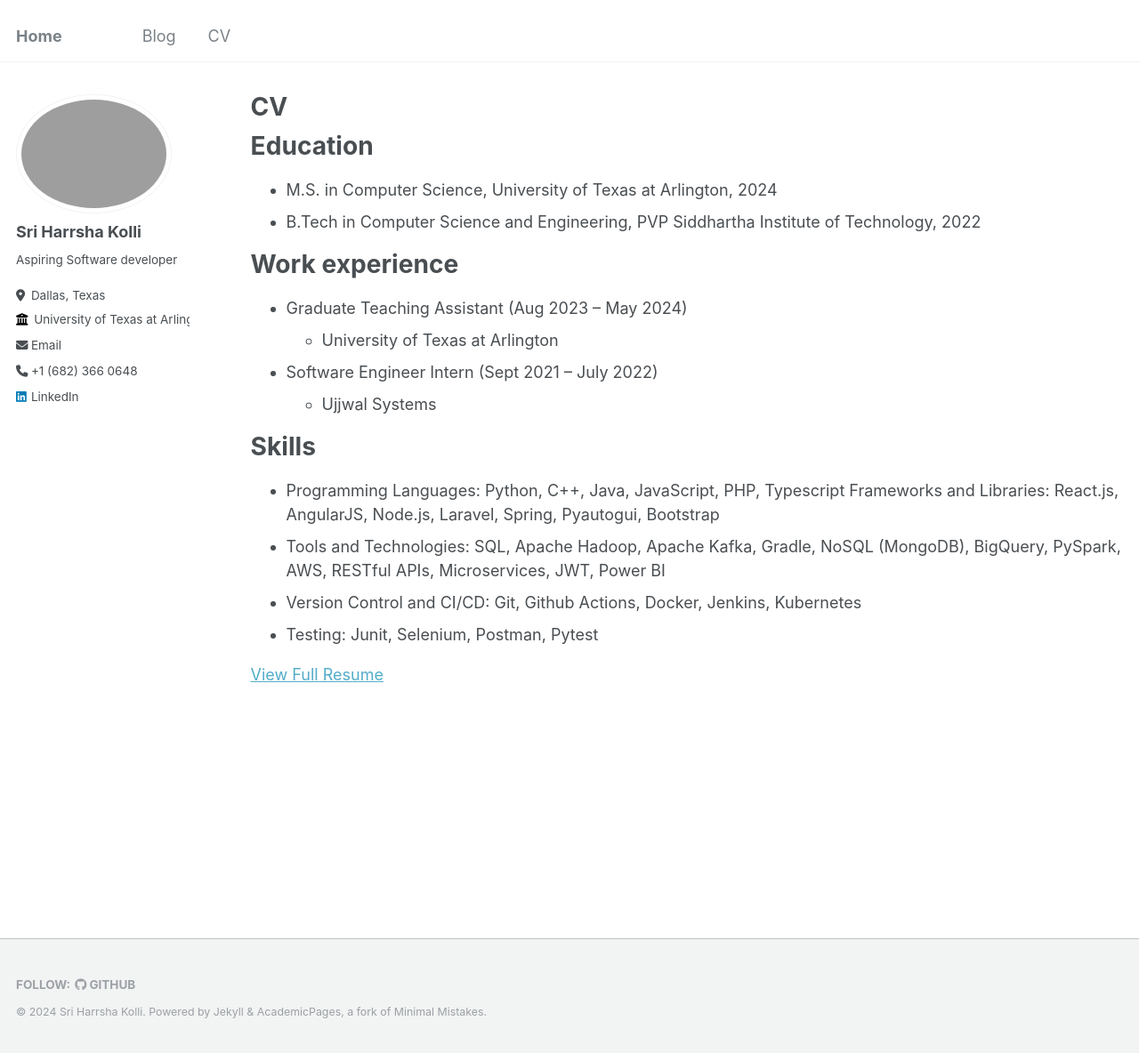
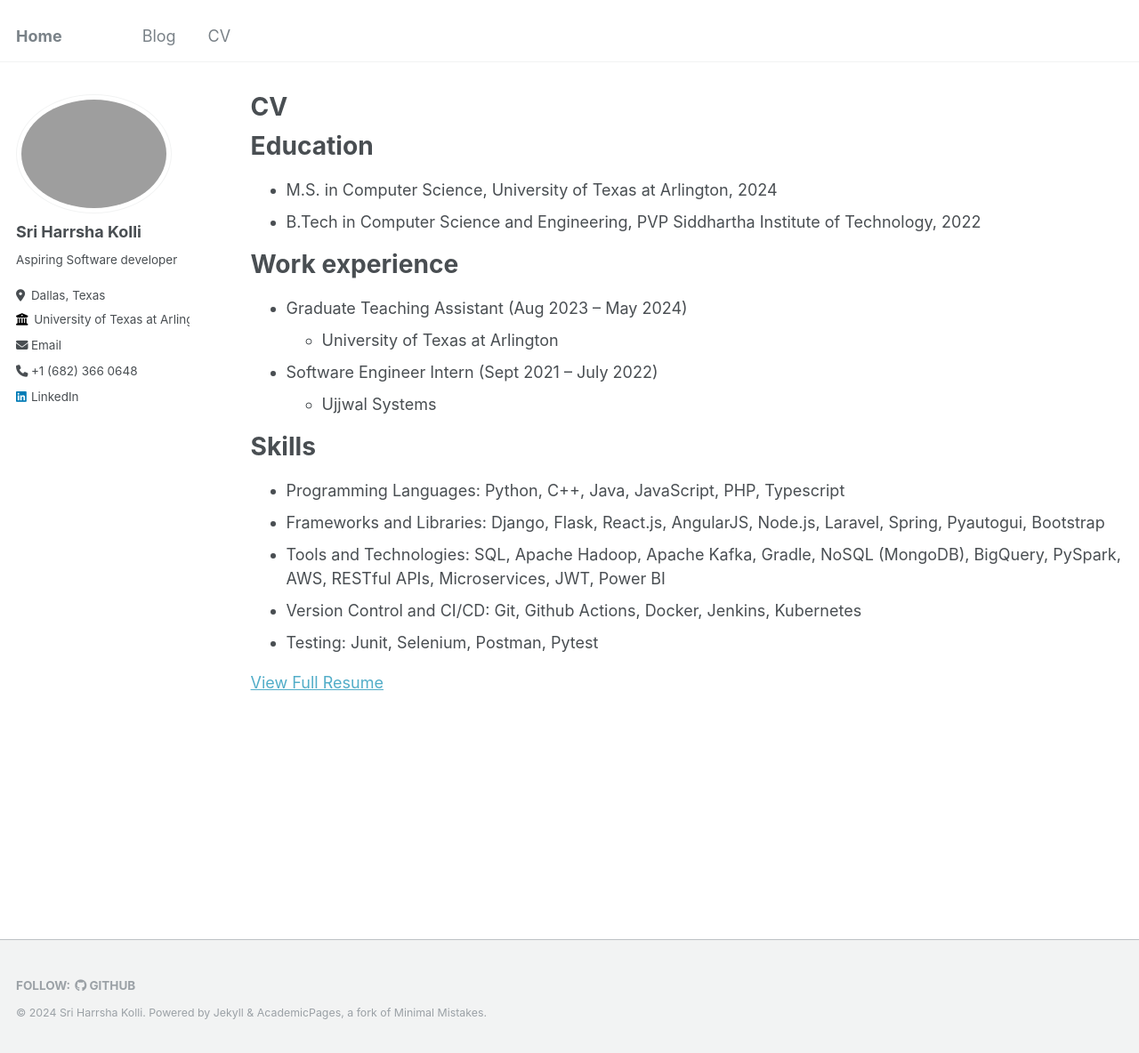
Before and after one commit to t1ppu/t1ppu.github.io, a Jekyll site: the page built from _pages/cv.md, in a window 1280 px wide and 1184 px high. Shown: the whole window at 89% size. Built offline with Jekyll 4.4.1, drawn with Linux system fonts in a browser that asks for light colours.

Commit message:
updates2

```diff
--- a/_pages/cv.md
+++ b/_pages/cv.md
@@ -25,7 +25,8 @@ Work experience
 
 Skills
 ======
-* Programming Languages: Python, C++, Java, JavaScript, PHP, Typescript Frameworks and Libraries: React.js, AngularJS, Node.js, Laravel, Spring, Pyautogui, Bootstrap
+* Programming Languages: Python, C++, Java, JavaScript, PHP, Typescript
+* Frameworks and Libraries: Django, Flask, React.js, AngularJS, Node.js, Laravel, Spring, Pyautogui, Bootstrap
 * Tools and Technologies: SQL, Apache Hadoop, Apache Kafka, Gradle, NoSQL (MongoDB), BigQuery, PySpark, AWS, RESTful APIs, Microservices, JWT, Power BI
 * Version Control and CI/CD: Git, Github Actions, Docker, Jenkins, Kubernetes
 * Testing: Junit, Selenium, Postman, Pytest
```
Also changed, not shown: 1 other file.
